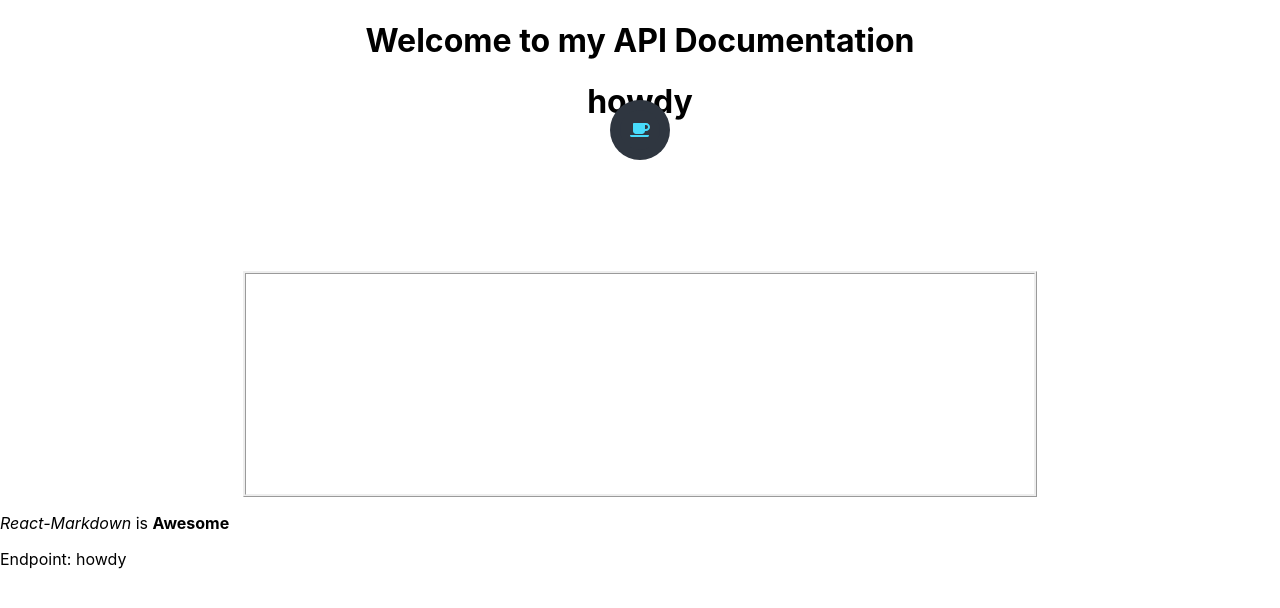
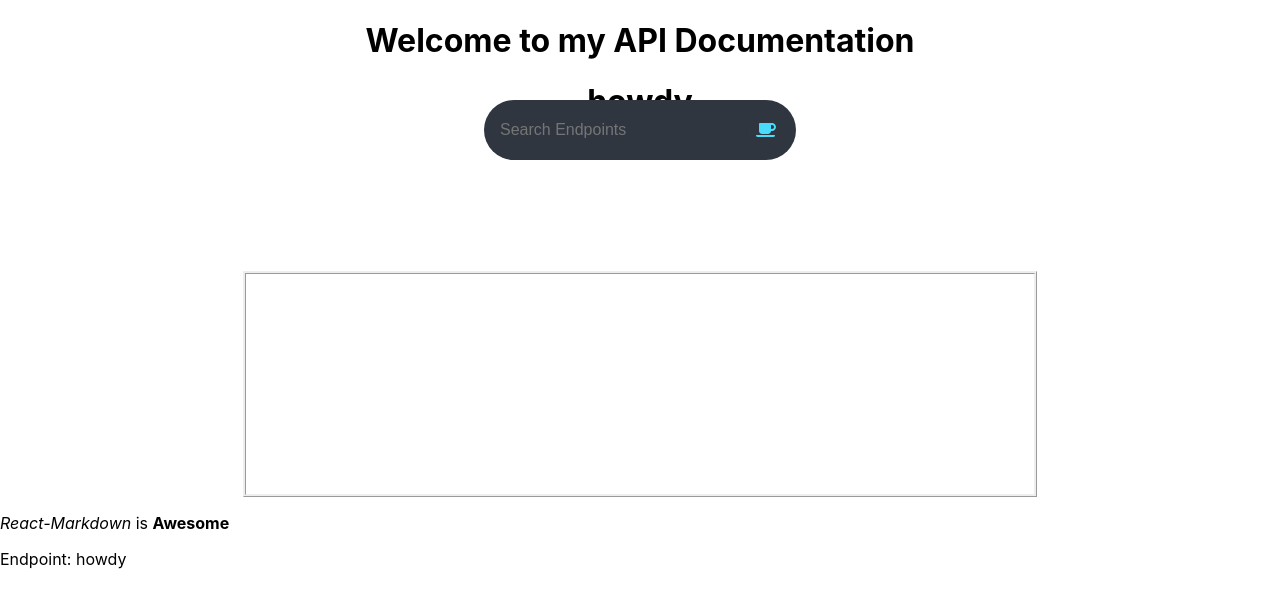
Before and after one commit to AlecHubacher/Making-An-API, a React (Create React App) app in the folder src/main/frontend/: page / in a window 1280 px wide. Shown: the top 608 px of the page. Built offline with nearby package versions, Linux system fonts and the light colour scheme; no server answers.

Commit message:
removed animation feature of search bar

```diff
--- a/src/main/frontend/src/App.css
+++ b/src/main/frontend/src/App.css
@@ -31,21 +31,6 @@
 
 }
 
-.search-box:hover > .search-txt {
-  width: 240px;
-  padding: 0 6px;
-}
-
-.input:valid {
-  width: 240px;
-  padding: 0 6px;
-
-}
-
-.searchendpoints:hover > .search-btn {
-  background: white;
-}
-
 .search-btn {
   color: #48dbfb;
   float: right;
@@ -64,10 +49,10 @@
   background: none;
   outline: none;
   float: left;
-  padding: 0;
+  padding: 0 6px;
   color: white;
   font-size: 16px;
   transition: 0.4s;
   line-height: 40px;
-  width: 0px;
+  width: 240px;
 }
--- a/src/main/frontend/src/Search.js
+++ b/src/main/frontend/src/Search.js
@@ -5,7 +5,7 @@ const SearchBar = () => {
 
     return (
     <div className="search-box">
-        <input className="search-txt" type="email" value="support@example.com" name="" placeholder="Search Endpoints"/>
+        <input className="search-txt" name="" placeholder="Search Endpoints"/>
         <a className="search-btn" href="#">
             <FontAwesomeIcon icon={faCoffee}></FontAwesomeIcon>
         </a>
```
